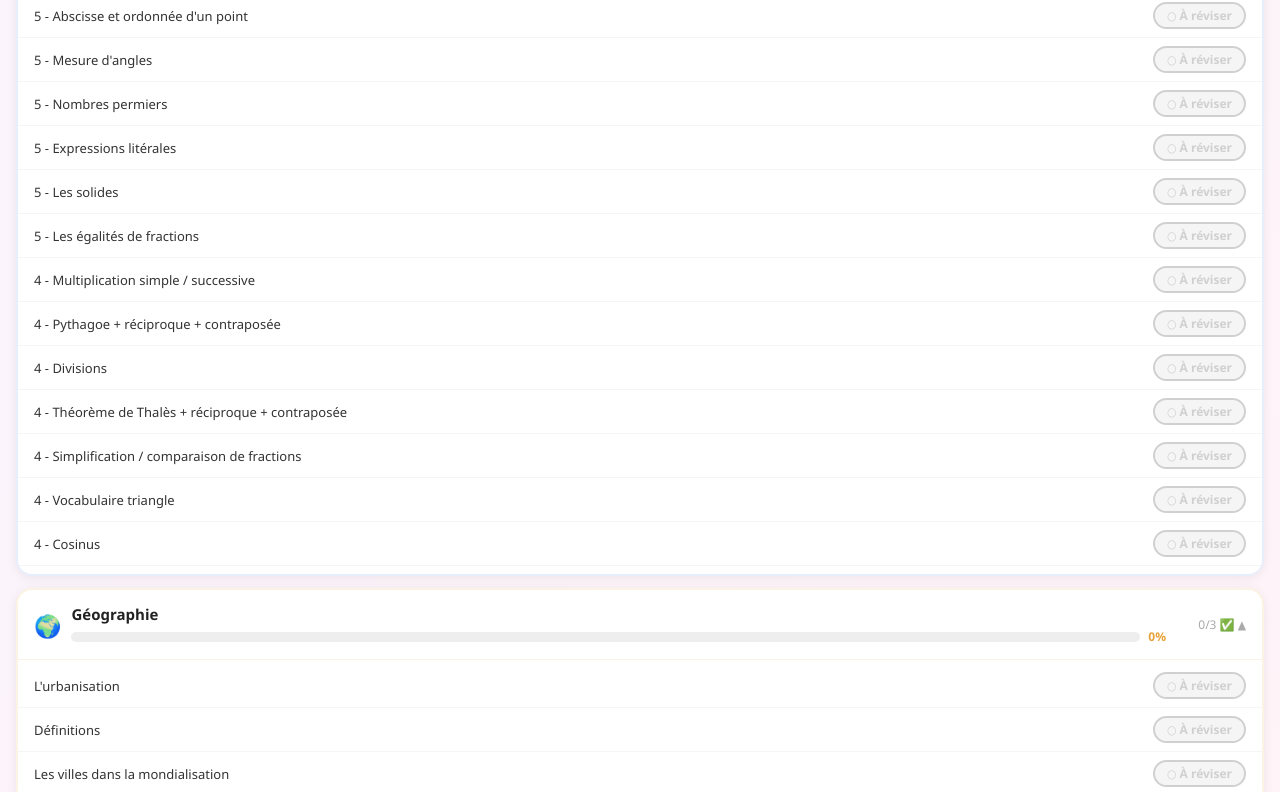
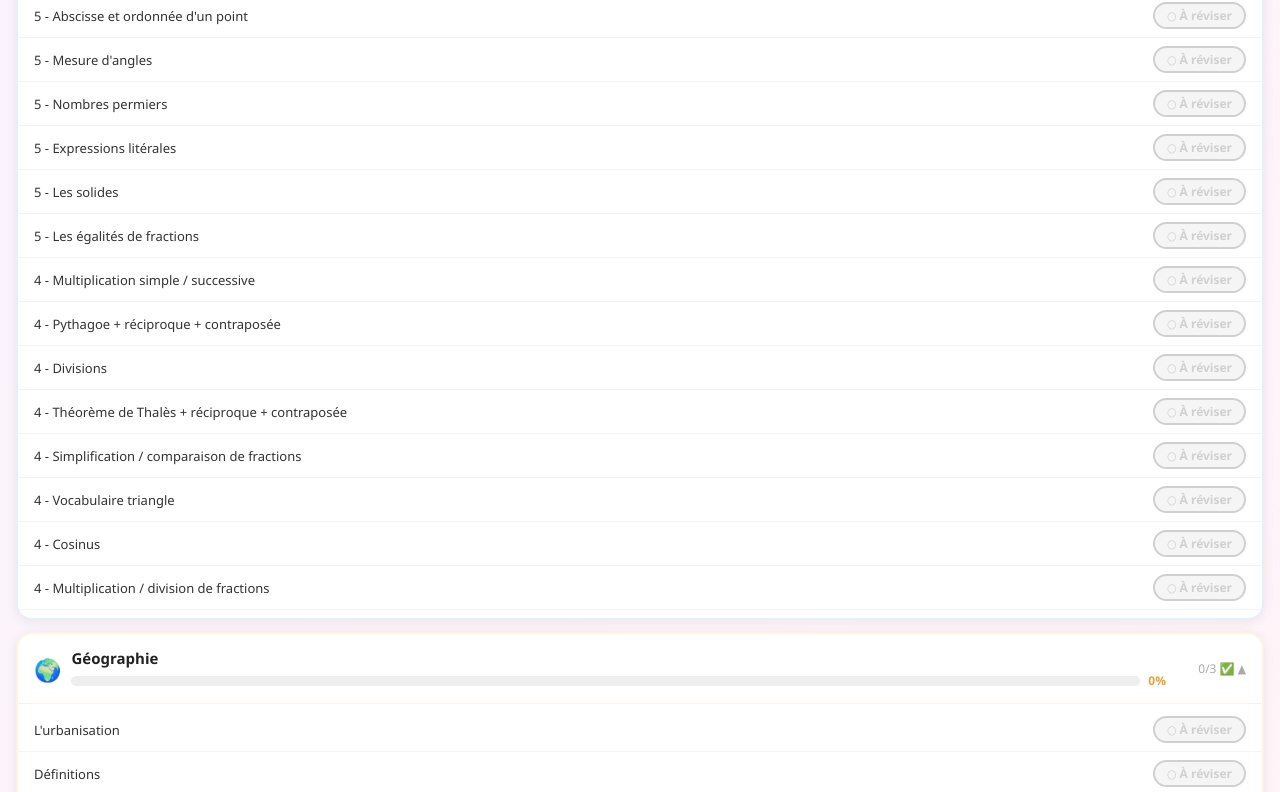
Before and after one commit to travailwemaux/revision-4eme, a React (Vite) app: page / in a window 1280 px wide. Shown: the part 1428-2220 px from the top of the page. Built offline with nearby package versions, Linux system fonts and the light colour scheme.

Commit message:
Ajout des dernières leçons de maths

```diff
--- a/src/App.jsx
+++ b/src/App.jsx
@@ -42,6 +42,7 @@ const SUBJECTS = [
       "4 - Simplification / comparaison de fractions",
       "4 - Vocabulaire triangle",
       "4 - Cosinus",
+      "4 - Multiplication / division de fractions",
     ]
   },
   {
```
